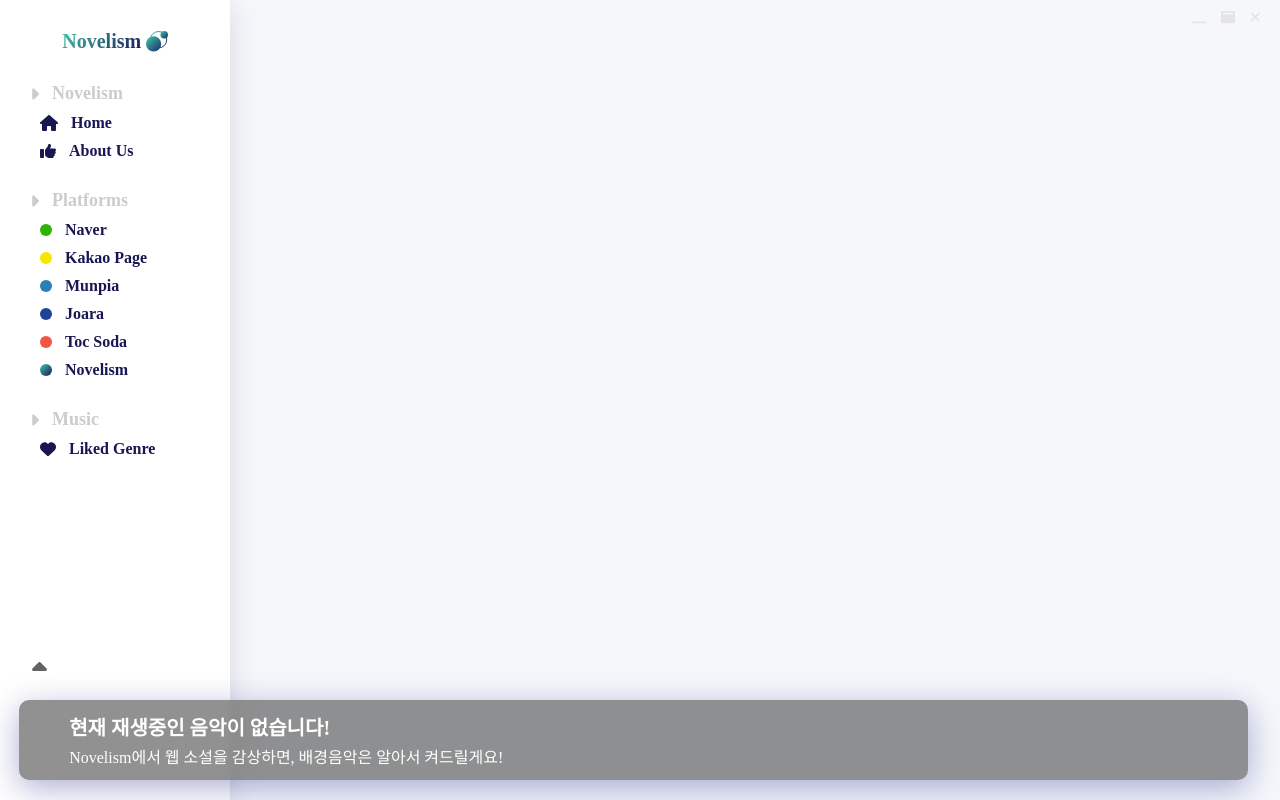
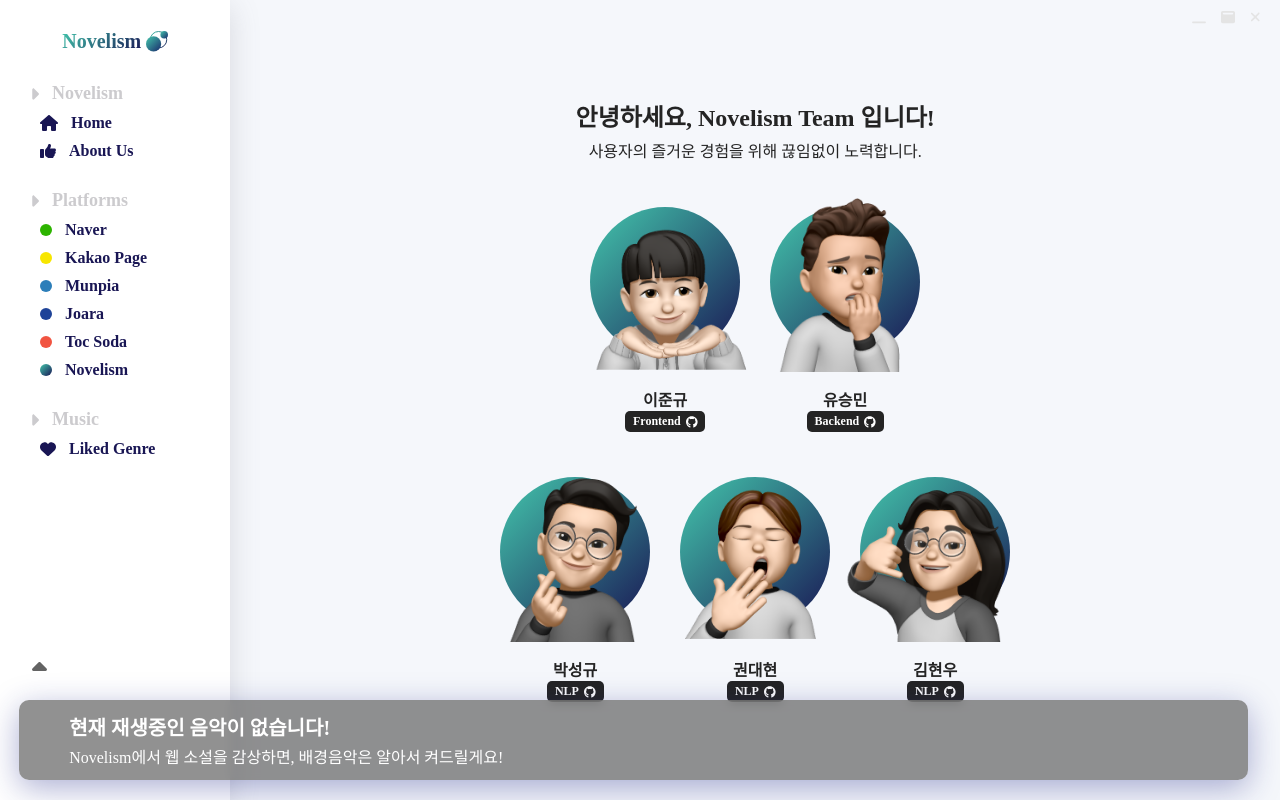
Before and after one commit to parksk99/osogi2jo, a React (Create React App) app in the folder novelism/: page /home in a window 1280 px wide. Both pictures are taken after a click on the item "About Us". Built offline with nearby package versions, Linux system fonts and the light colour scheme; a web font is replaced by a local one.

Commit message:
add : about 페이지 추가

```diff
--- /dev/null
+++ b/novelism/src/pages/About.tsx
@@ -0,0 +1,96 @@
+import junkyulee from "../resources/Images/junkyu.png";
+import seungminryu from "../resources/Images/seungmin.png";
+import seongkyupark from "../resources/Images/seongkyu.png";
+import daehyunkwon from "../resources/Images/daehyun.png";
+import hyunwookim from "../resources/Images/hyunwoo.png";
+import { AboutLayout, ItemLayout, Item } from "../styles/About/AboutStyle";
+import { FontAwesomeIcon } from "@fortawesome/react-fontawesome";
+import { faGithub } from "@fortawesome/free-brands-svg-icons";
+
+interface TeamOne {
+  name: string;
+  img: string;
+  role: string;
+  github: string;
+}
+
+const junkyu: TeamOne = {
+  name: "이준규",
+  img: junkyulee,
+  role: "Frontend",
+  github: "https://github.com/Jun99uu",
+};
+
+const seungmin: TeamOne = {
+  name: "유승민",
+  img: seungminryu,
+  role: "Backend",
+  github: "https://github.com/99winnmin",
+};
+
+const seongkyu: TeamOne = {
+  name: "박성규",
+  img: seongkyupark,
+  role: "NLP",
+  github: "https://github.com/parksk99",
+};
+
+const daehyun: TeamOne = {
+  name: "권대현",
+  img: daehyunkwon,
+  role: "NLP",
+  github: "https://github.com/neoskyclad",
+};
+
+const hyunwoo: TeamOne = {
+  name: "김현우",
+  img: hyunwookim,
+  role: "NLP",
+  github: "https://github.com/qualificationalitated",
+};
+
+const Development: Array<TeamOne> = [junkyu, seungmin];
+const MachineLearning: Array<TeamOne> = [seongkyu, daehyun, hyunwoo];
+
+export default function About() {
+  return (
+    <AboutLayout>
+      <div className="title-box">
+        <span className="title">안녕하세요, Novelism Team 입니다!</span>
+        <span className="subtitle">
+          사용자의 즐거운 경험을 위해 끊임없이 노력합니다.
+        </span>
+      </div>
+      <ItemLayout>
+        {Development.map((team, index) => (
+          <Item key={team.name}>
+            <div className="img-box">
+              <div className="back-box" />
+              <img src={team.img} />
+            </div>
+            <span className="name">{team.name}</span>
+            <a href={team.github} target="_blank" className="role">
+              {team.role}
+              <FontAwesomeIcon icon={faGithub} />
+            </a>
+          </Item>
+        ))}
+      </ItemLayout>
+      <ItemLayout>
+        {MachineLearning.map((team, index) => (
+          <Item key={team.name}>
+            <div className="img-box">
+              <div className="back-box" />
+              <img src={team.img} />
+            </div>
+            <span className="name">{team.name}</span>
+            <a href={team.github} target="_blank" className="role">
+              {team.role}
+              <FontAwesomeIcon icon={faGithub} />
+            </a>
+          </Item>
+        ))}
+      </ItemLayout>
+    </AboutLayout>
+  );
+}
--- a/novelism/src/pages/Layout.tsx
+++ b/novelism/src/pages/Layout.tsx
@@ -8,6 +8,7 @@
 import LikedGenre from "./LikedGenre";
 import Novelism from "./Novelism";
 import TocSoda from "./TocSoda";
+import About from "./About";
 
 export default function Layout() {
   const [recoilInfo, setRecoilInfo] =
@@ -25,6 +26,8 @@
           <Novelism />
         ) : recoilInfo.state === Menus.Tocsoda ? (
           <TocSoda />
+        ) : recoilInfo.state === Menus.About ? (
+          <About />
         ) : (
           <></>
         )}
--- /dev/null
+++ b/novelism/src/styles/About/AboutStyle.tsx
@@ -0,0 +1,94 @@
+import styled from "styled-components";
+
+export const AboutLayout = styled.div`
+  width: 100%;
+  height: 100vh;
+  display: flex;
+  flex-direction: column;
+  align-items: center;
+  justify-content: center;
+  gap: 20px;
+  position: relative;
+
+  & > .title-box {
+    display: flex;
+    flex-direction: column;
+    align-items: center;
+    justify-content: center;
+    gap: 5px;
+
+    & > .title {
+      font-size: 24px;
+      font-weight: 900;
+      color: #242424;
+    }
+    & > .subtitle {
+      font-size: 16px;
+      font-weight: 400;
+      color: #242424;
+    }
+  }
+`;
+
+export const ItemLayout = styled.div`
+  width: 100%;
+  display: flex;
+  flex-direction: row;
+  align-items: center;
+  justify-content: center;
+  flex-wrap: wrap;
+`;
+
+export const Item = styled.div`
+  display: flex;
+  flex-direction: column;
+  align-items: center;
+
+  & > .img-box {
+    position: relative;
+    width: 180px;
+    height: 200px;
+
+    & > .back-box {
+      width: 150px;
+      height: 150px;
+      border-radius: 100%;
+      background: linear-gradient(135deg, #43c6ac, #191654);
+      position: absolute;
+      left: 50%;
+      top: 50%;
+      transform: translate(-50%, -50%);
+      z-index: 5;
+    }
+    & > img {
+      width: 180px;
+      position: absolute;
+      left: 50%;
+      top: 50%;
+      transform: translate(-50%, -50%);
+      z-index: 10;
+    }
+  }
+
+  & > .name {
+    font-weight: 600;
+    color: #242424;
+    margin-top: 5px;
+  }
+
+  & > .role {
+    display: flex;
+    flex-direction: row;
+    align-items: center;
+    justify-content: center;
+    gap: 5px;
+    font-size: 12px;
+    font-weight: 600;
+    padding: 3px 8px;
+    border-radius: 5px;
+    background-color: #242424;
+    color: white;
+    text-decoration: none;
+    cursor: pointer;
+  }
+`;
```
